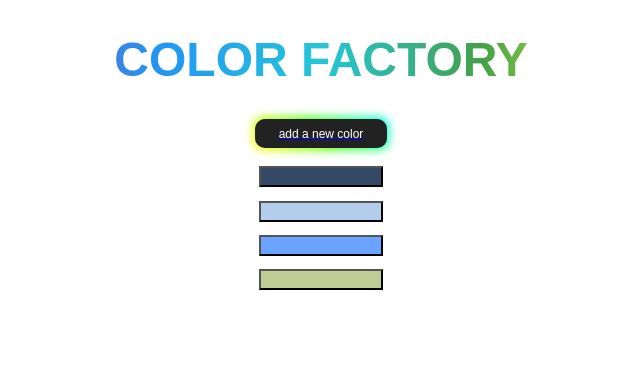
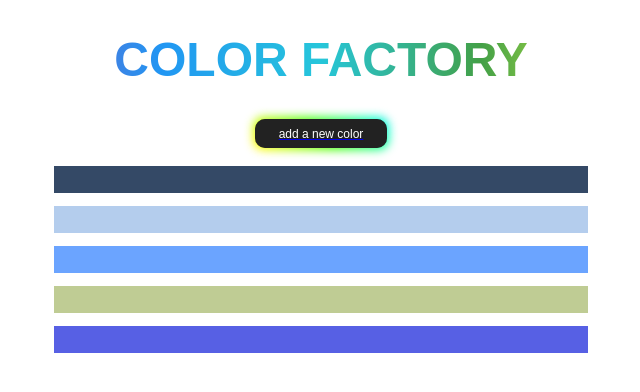
Before and after one commit to cng008/41.2_react-router-patterns, a React (Create React App) app in the folder color-factory/: page /colors in a window 1280 px wide. Shown: the top 392 px of the page, without its empty margins (319-959 px from the left). Built offline with nearby package versions, Linux system fonts and the light colour scheme.

Commit message:
minor styling edits

```diff
--- a/color-factory/src/ColorsList.css
+++ b/color-factory/src/ColorsList.css
@@ -20,6 +20,14 @@ h1 {
 
 .ColorsList-Color {
   margin: 0.5em;
+  border: none;
+  width: 40em;
+  height: 2em;
+}
+
+.ColorsList-Color:hover {
+  transform: scale(1.05);
+  cursor: pointer;
 }
 
 .button-85 {
--- a/color-factory/src/ColorsList.js
+++ b/color-factory/src/ColorsList.js
@@ -18,9 +18,7 @@ const ColorsList = ({ colors }) => {
               <button
                 className="ColorsList-Color"
                 style={{ backgroundColor: '#' + color }}
-              >
-                &nbsp;&nbsp;&nbsp;&nbsp;&nbsp;&nbsp;&nbsp;&nbsp;&nbsp;&nbsp;&nbsp;&nbsp;&nbsp;&nbsp;&nbsp;&nbsp;&nbsp;&nbsp;&nbsp;&nbsp;&nbsp;&nbsp;&nbsp;&nbsp;&nbsp;&nbsp;&nbsp;&nbsp;&nbsp;
-              </button>
+              ></button>
             </Link>
           </div>
         ))}
--- a/color-factory/src/Routes.js
+++ b/color-factory/src/Routes.js
@@ -23,6 +23,10 @@ const Routes = () => {
     {
       id: 4,
       color: 'BFCC94'
+    },
+    {
+      id: 5,
+      color: '5760E4'
     }
   ]
 
```
